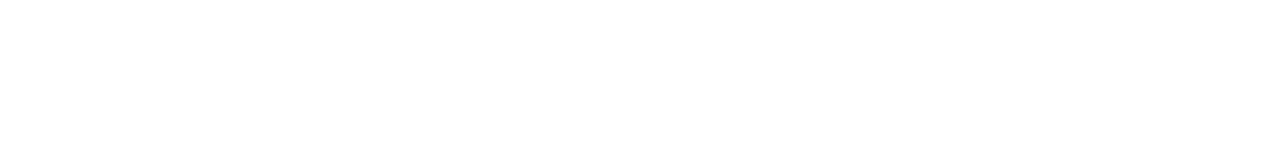
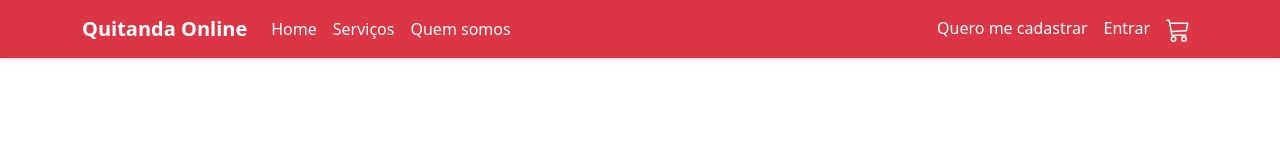
Before and after one commit to Vicente04Dev/Quitanta-Online, a website: page index.html in a window 1280 px wide. Drawn offline with nearby package versions, Linux system fonts and the light colour scheme.

Commit message:
Construção de toda navbar

```diff
--- a/index.html
+++ b/index.html
@@ -13,6 +13,52 @@
   <body style="min-width: 372px;">
 
     <!-- Nav Bar de navegação-->
+    <nav class="navbar navbar-expand-lg navbar-dark bg-danger border-bottom shadow-sm mb-3">
+      <div class="container">
+        <a href="#" class="navbar-brand"> <strong>Quitanda Online</strong></a>
+        <button class="navbar-toggler" type="button" data-bs-toggle="collapse" data-bs-target=".navbar-collapse">
+          <span class="navbar-toggler-icon"></span>
+        </button>
+
+        <div class="navbar-collapse collapse">
+
+          <ul class="navbar-nav flex-grow-1">
+            <li class="nav-item">
+              <a href="#" class="nav-link text-white">Home</a>
+            </li>
+            <li class="nav-item">
+              <a href="#" class="nav-link text-white">Serviços</a>
+            </li>
+            <li class="nav-item">
+              <a href="#" class="nav-link text-white">Quem somos</a>
+            </li>
+          </ul>
+
+        <div class="align-self-end">
+
+          <ul class="navbar-nav">
+            <li class="nav-item">
+              <a href="" class="nav-link text-white">Quero me cadastrar</a>
+            </li>
+            <li class="nav-item">
+              <a href="" class="nav-link text-white">Entrar</a>
+            </li>
+
+            <!--Carrinho de compra-->
+            <li class="nav-item">
+              <a href="" class="nav-link text-white">
+                <svg class="bi" width="24" height="24" fill="currentColor">
+                  <use xlink:href="/bi.svg#cart3"/>
+                </svg>
+              </a>
+            </li>
+          </ul>
+
+        </div>
+
+        </div>
+      </div>
+    </nav>
 
     <!-- Header -->
     <header>
```
Also changed, not shown: bi.svg (added).
